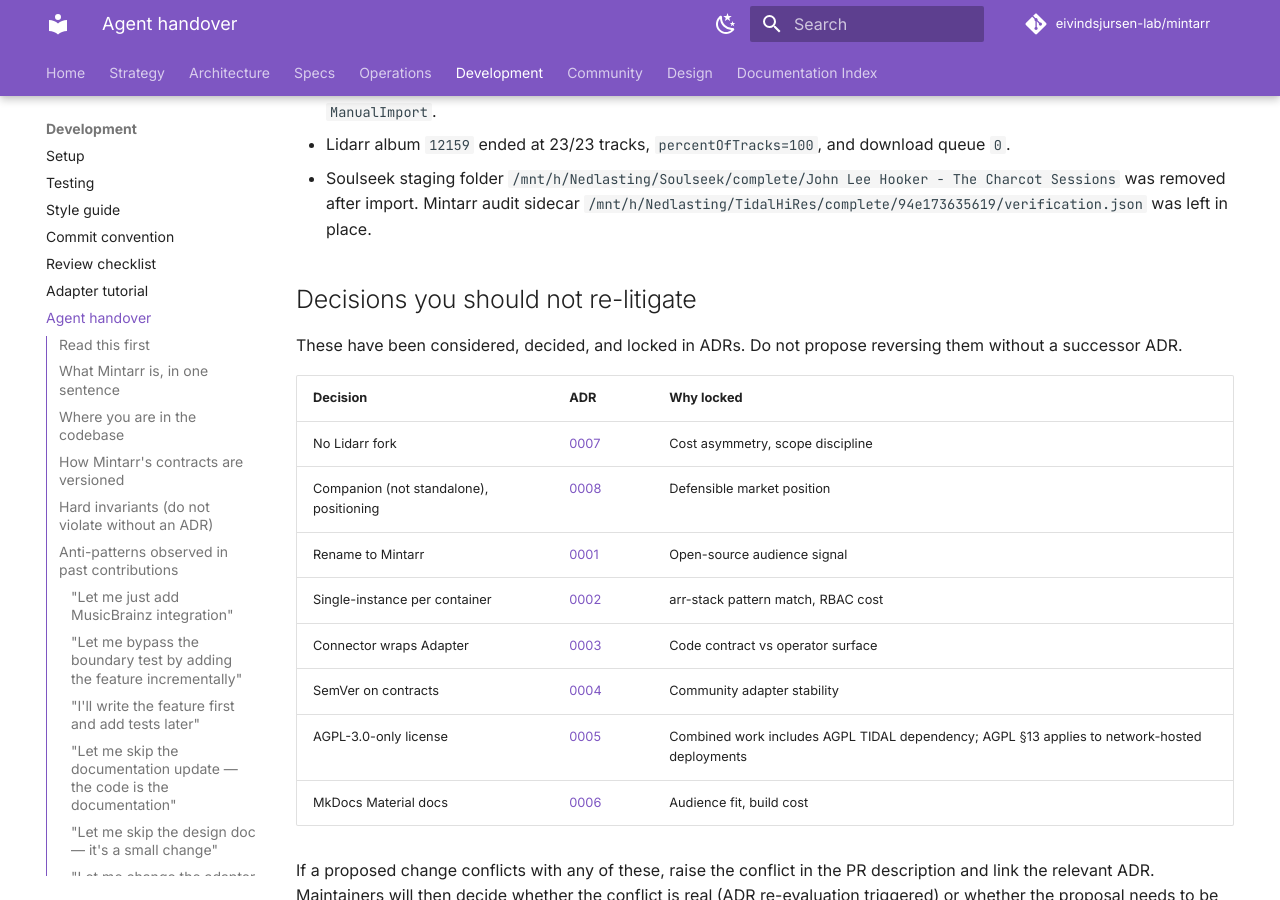
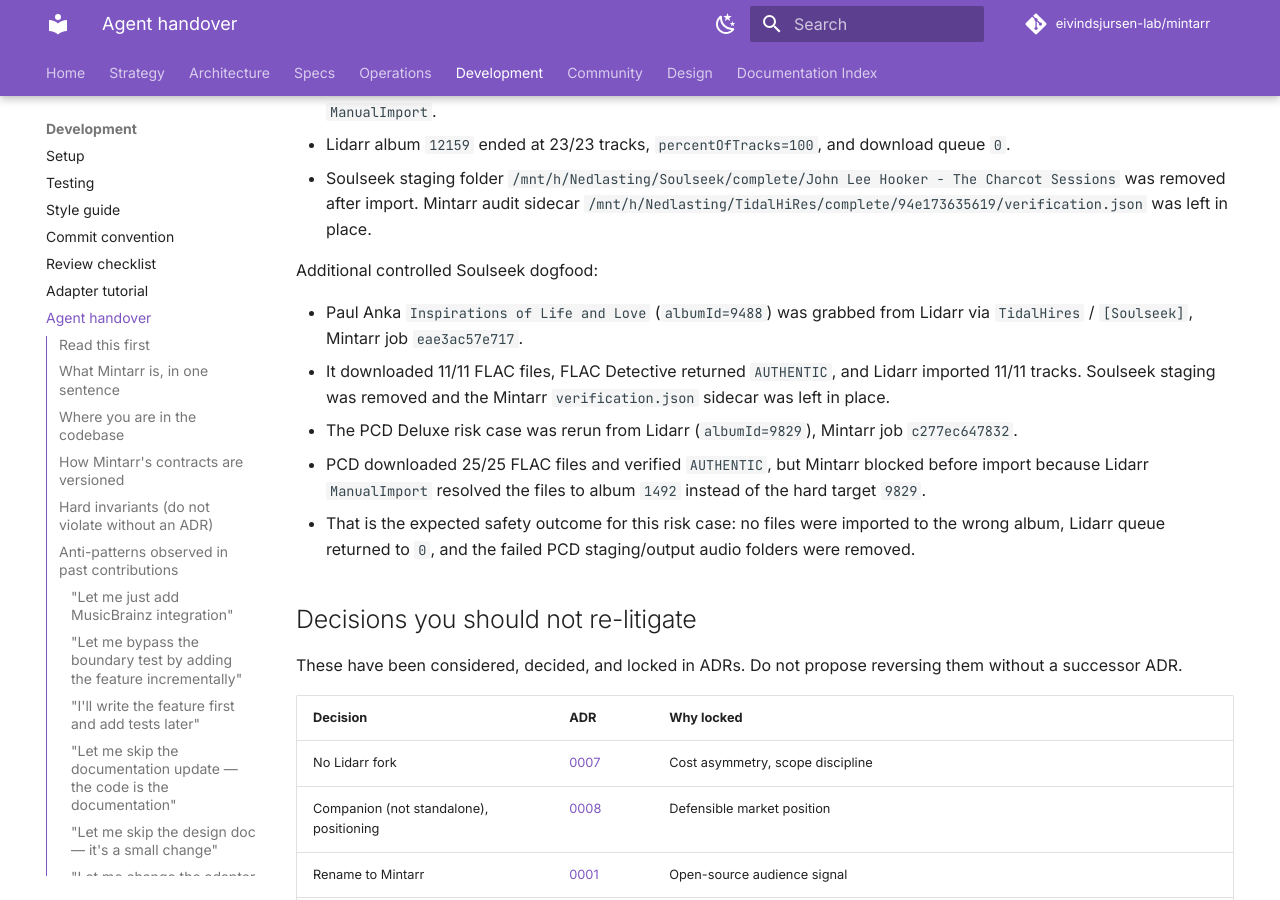
Before and after one commit to VectorOfDoubt/mintarr, an MkDocs documentation site: the page built from docs/development/AGENT_HANDOVER.md, in a window 1280 px wide and 900 px high, scrolled down 6667 px. Built offline with MkDocs 1.6.1 and Material for MkDocs 9.7.7, drawn with Linux system fonts in a browser that asks for light colours; comment, search, counter and statistics services are not loaded.

Commit message:
docs: record additional soulseek dogfood (#31)
Co-authored-by: Eivind Sjursen <eivind.sjursen@gmail.com>

```diff
--- a/docs/development/AGENT_HANDOVER.md
+++ b/docs/development/AGENT_HANDOVER.md
@@ -172,6 +172,14 @@
 - Lidarr album `12159` ended at 23/23 tracks, `percentOfTracks=100`, and download queue `0`.
 - Soulseek staging folder `/mnt/h/Nedlasting/Soulseek/complete/John Lee Hooker - The Charcot Sessions` was removed after import. Mintarr audit sidecar `/mnt/h/Nedlasting/TidalHiRes/complete/94e173635619/verification.json` was left in place.
 
+Additional controlled Soulseek dogfood:
+
+- Paul Anka `Inspirations of Life and Love` (`albumId=9488`) was grabbed from Lidarr via `TidalHires` / `[Soulseek]`, Mintarr job `eae3ac57e717`.
+- It downloaded 11/11 FLAC files, FLAC Detective returned `AUTHENTIC`, and Lidarr imported 11/11 tracks. Soulseek staging was removed and the Mintarr `verification.json` sidecar was left in place.
+- The PCD Deluxe risk case was rerun from Lidarr (`albumId=9829`), Mintarr job `c277ec647832`.
+- PCD downloaded 25/25 FLAC files and verified `AUTHENTIC`, but Mintarr blocked before import because Lidarr `ManualImport` resolved the files to album `1492` instead of the hard target `9829`.
+- That is the expected safety outcome for this risk case: no files were imported to the wrong album, Lidarr queue returned to `0`, and the failed PCD staging/output audio folders were removed.
+
 ## Decisions you should not re-litigate
 
 These have been considered, decided, and locked in ADRs. Do not propose reversing them without a successor ADR.
```
